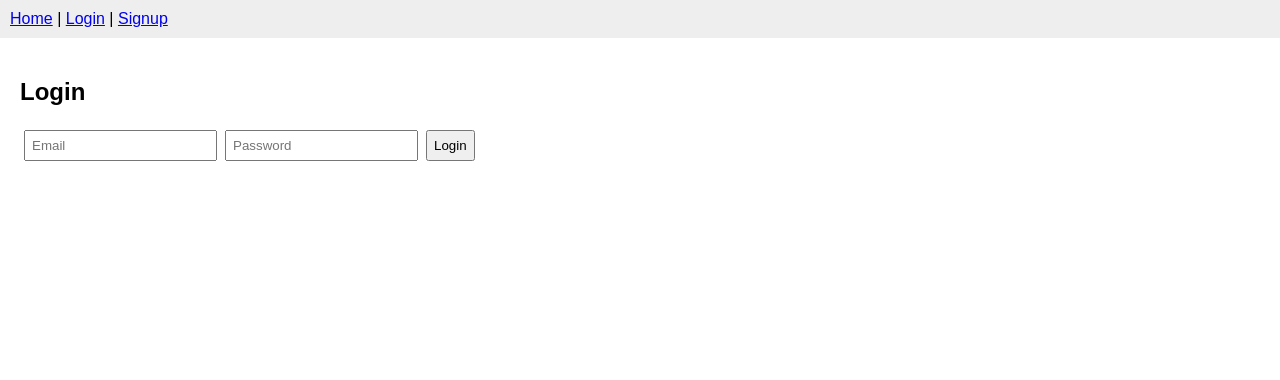
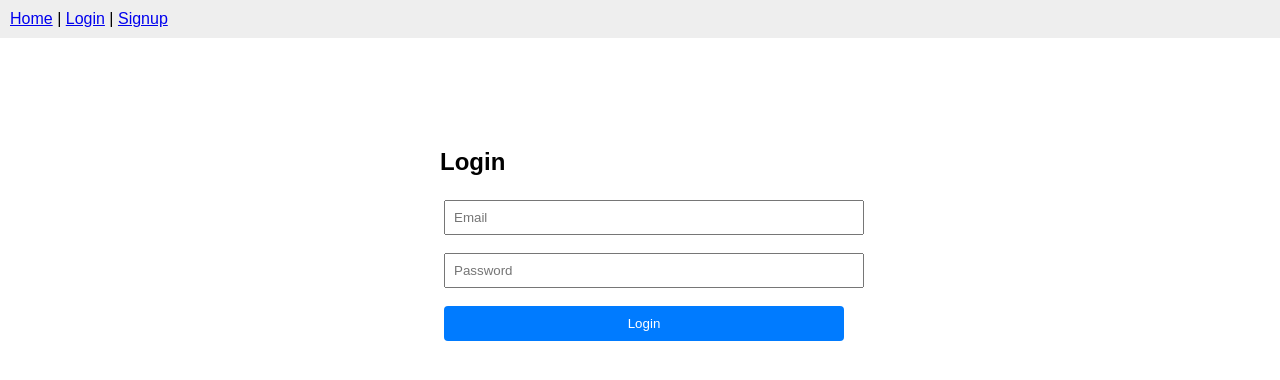
Before and after one commit to Artibar/RSVP-APP, a React app in the folder frontend/: page /login in a window 1280 px wide. Shown: the top 380 px of the page. Built offline with nearby package versions, Linux system fonts and the light colour scheme; the HTML template or start-up script is replaced by a standard one.

Commit message:
Update LoginPage.jsx

```diff
--- a/frontend/src/pages/LoginPage.jsx
+++ b/frontend/src/pages/LoginPage.jsx
@@ -1,4 +1,3 @@
-
 import React, { useState, useContext } from "react";
 import { AuthContext } from "../contexts/AuthContext";
 import { useNavigate } from "react-router-dom";
@@ -7,21 +6,66 @@ export default function LoginPage() {
   const { login } = useContext(AuthContext);
   const [email, setEmail] = useState("");
   const [password, setPassword] = useState("");
+  const [loading, setLoading] = useState(false);
+  const [error, setError] = useState("");
   const navigate = useNavigate();
 
-  const handleSubmit = async e => {
+  const handleSubmit = async (e) => {
     e.preventDefault();
-    const res = await login(email, password);
-    if (res.token) navigate("/dashboard");
-    else alert(res.message || "Login failed");
+    setLoading(true);
+    setError("");
+
+    const result = await login(email, password);
+
+    if (result.success) {
+      navigate("/dashboard");
+    } else {
+      setError(result.message);
+    }
+
+    setLoading(false);
   };
 
   return (
-    <form onSubmit={handleSubmit}>
-      <h2>Login</h2>
-      <input value={email} onChange={e => setEmail(e.target.value)} placeholder="Email" required />
-      <input value={password} onChange={e => setPassword(e.target.value)} type="password" placeholder="Password" required />
-      <button type="submit">Login</button>
-    </form>
+    <div style={{ maxWidth: "400px", margin: "50px auto", padding: "20px" }}>
+      <form onSubmit={handleSubmit}>
+        <h2>Login</h2>
+        {error && <div style={{ color: "red", marginBottom: "10px" }}>{error}</div>}
+        <div style={{ marginBottom: "10px" }}>
+          <input
+            value={email}
+            onChange={e => setEmail(e.target.value)}
+            placeholder="Email"
+            type="email"
+            required
+            style={{ width: "100%", padding: "8px" }}
+          />
+        </div>
+        <div style={{ marginBottom: "10px" }}>
+          <input
+            value={password}
+            onChange={e => setPassword(e.target.value)}
+            type="password"
+            placeholder="Password"
+            required
+            style={{ width: "100%", padding: "8px" }}
+          />
+        </div>
+        <button
+          type="submit"
+          disabled={loading}
+          style={{
+            width: "100%",
+            padding: "10px",
+            backgroundColor: "#007bff",
+            color: "white",
+            border: "none",
+            borderRadius: "4px"
+          }}
+        >
+          {loading ? "Logging in..." : "Login"}
+        </button>
+      </form>
+    </div>
   );
 }
```
